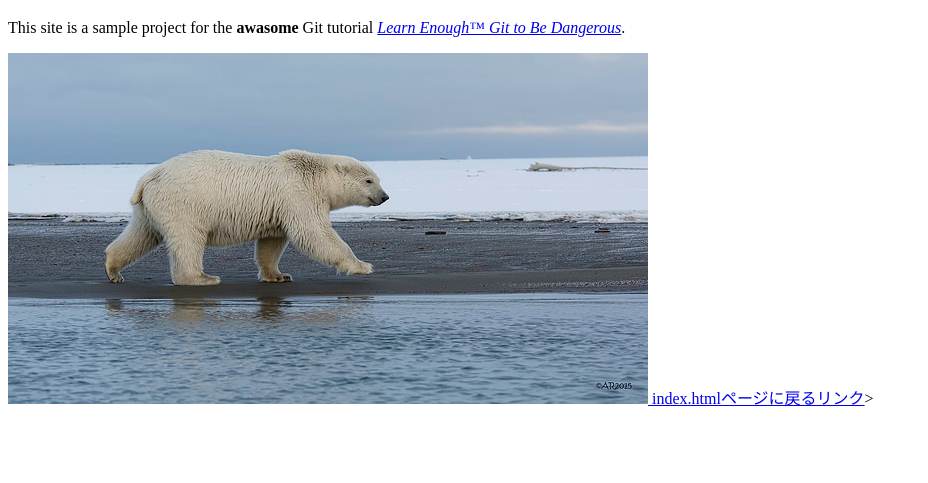
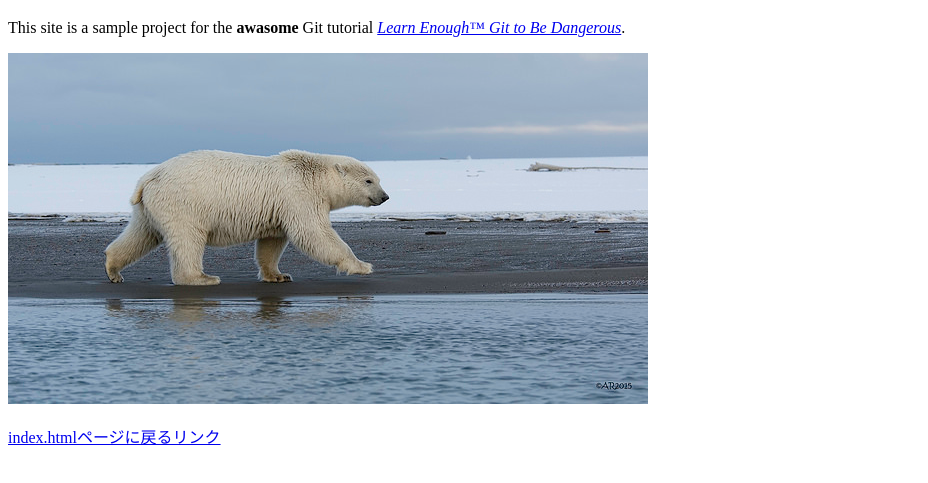
Before and after one commit to GekiteniusYogi/website, a plain HTML site: page about.html in a window 1280 px wide. Shown: the part 61-544 px from the top of the page, without its empty margins (0-928 px from the left). Drawn offline with Linux system fonts and the light colour scheme.

Commit message:
fix link to back to index.html

```diff
--- a/about.html
+++ b/about.html
@@ -14,7 +14,7 @@
     <img src="images/polar_bear.jpg" alt="Polar bear"></img>
     </a>
 
-    <a href="index.html">index.htmlページに戻るリンク</a>>
+    <p><a href="index.html">index.htmlページに戻るリンク</a></p>
 
 
   </body>
```
